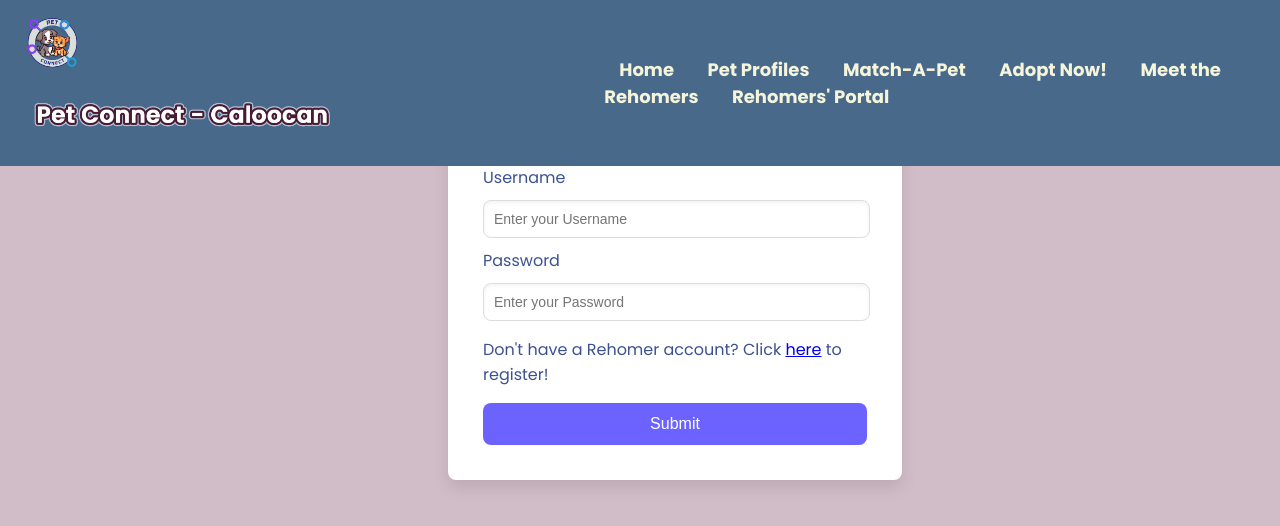
After one commit to daland4ni/wms-pcc, a PHP site: page /pages/login.php in a window 1280 px wide. The commit adds this page. Shown: the top 526 px of the page. Run offline with PHP 8.4, Linux system fonts and the light colour scheme.

Commit message:
Added front-end login system

```diff
--- a/css/form-elements.css
+++ b/css/form-elements.css
@@ -35,7 +35,17 @@ input[type="text"], input[type="email"] {
     transition: border-color 0.3s;
 }
 
-input[type="text"]:focus, input[type="email"]:focus {
+input[type="password"] {
+    width: 95%;
+    padding: 10px;
+    font-size: 14px;
+    border: 1px solid #ddd;
+    border-radius: 8px;
+    box-shadow: inset 0 2px 4px rgba(0, 0, 0, 0.05);
+    transition: border-color 0.3s;
+}
+
+input[type="text"]:focus, input[type="email"]:focus, input[type="password"]:focus {
     outline: none;
     border-color: #6c63ff;
 }
--- /dev/null
+++ b/pages/login.php
@@ -0,0 +1,84 @@
+<!-- AERON -->
+<!DOCTYPE html>
+
+<html>
+
+<?php
+
+$action = $_GET['action'] ?? false;
+
+?>
+
+<head>
+    <?php if ($action === 'register'): ?>
+        <title>Rehomer: Register</title>
+    <?php else: ?>
+        <title>Rehomer: Login</title>
+    <?php endif; ?>
+    <link rel="stylesheet" href="../css/adopt.css">
+    <link rel="stylesheet" href="../css/form-elements.css">
+    <link rel="icon" href="../pics/logo.png" type="image/x-icon">
+</head>
+
+<body class="moolah">
+
+    <?php include "nav.php"; ?>
+
+    <div class="form-container">
+
+
+
+        <?php if ($action === "register"): ?>
+            <h2>Become a Rehomer!</h2>
+            <form>
+                <div class="form-group">
+                    <div class="radio-container-row">
+                        <label><input type="radio" name="honorific" value="male">Mr.</label>
+                        <label><input type="radio" name="honorific" value="female">Ms.</label>
+                        <label><input type="radio" name="honorific" value="other">Mx.</label>
+                    </div>
+                </div>
+                <div class="form-group-1">
+                    <label for="fname">First Name</label>
+                    <input type="text" id="fname" name="fname" placeholder="Enter your first name">
+                </div>
+                <div class="form-group-1">
+                    <label for="lname">Last Name</label>
+                    <input type="text" id="lname" name="lname" placeholder="Enter your last name">
+                </div>
+                <div class="form-group-1">
+                    <label for="phonenum">Contact Number</label>
+                    <input type="text" id="phonenum" name="phonenum" placeholder="Enter your mobile number">
+                </div>
+                <div class="form-group-1">
+                    <label for="username">Username</label>
+                    <input type="text" id="username" name="username" placeholder="Enter your username">
+                </div>
+                <div class="form-group-1">
+                    <label for="pword">Password</label>
+                    <input type="password" id="pword" name="pword" placeholder="Enter your Password">
+                </div>
+                <p>Becoming a Rehomer affiliate of Pet Connect - Caloocan allows you to <strong>put up pets for
+                        adoption</strong>. This is a different process for those who wish to become new fur parents and
+                    adopt one of our pets.</p>
+                <p>Click <a href="adopt.php"><u>here</u></a> if you wish to adopt a new pet!</p>
+                <button type="submit" class="submit-btn">Submit</button>
+            </form>
+        <?php else: ?>
+            <form>
+                <div class="form-group-1">
+                    <label for="username">Username</label>
+                    <input type="text" id="username" name="username" placeholder="Enter your Username">
+                </div>
+                <div class="form-group-1">
+                    <label for="pword">Password</label>
+                    <input type="password" id="pword" name="pword" placeholder="Enter your Password">
+                </div>
+                <p>Don't have a Rehomer account? Click <a href="login.php?action=register"><u>here</u></a> to register!</p>
+                <button type="submit" class="submit-btn">Submit</button>
+            </form>
+        <?php endif; ?>
+    </div>
+</body>
+
+</html>
--- a/pages/nav.php
+++ b/pages/nav.php
@@ -1,5 +1,11 @@
 <!DOCTYPE html>
 <html lang="en">
+
+<?php
+
+session_start();
+
+?>
 
 <head>
     <meta charset="UTF-8">
@@ -24,6 +30,11 @@
             <a href="matching.php">Match-A-Pet</a> <!-- aeron -->
             <a href="adopt.php">Adopt Now!</a> <!-- aeron -->
             <a href="fosters.php">Meet the Rehomers</a> <!-- rence -->
+            <?php if (isset($_SESSION["username"])) : ?>
+                <a href="profile.php">Profile</a>
+            <?php else : ?>
+                <a href="login.php">Rehomers' Portal</a>
+            <?php endif; ?>
         </div>
     </nav>
     <main>
```
Also changed, not shown: pages/profile.php (added, +28 -0 lines).
